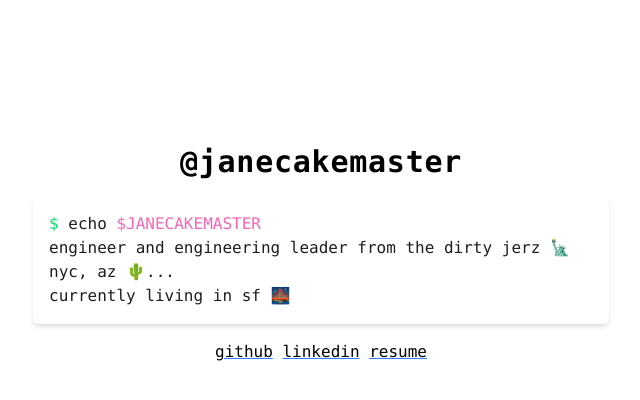
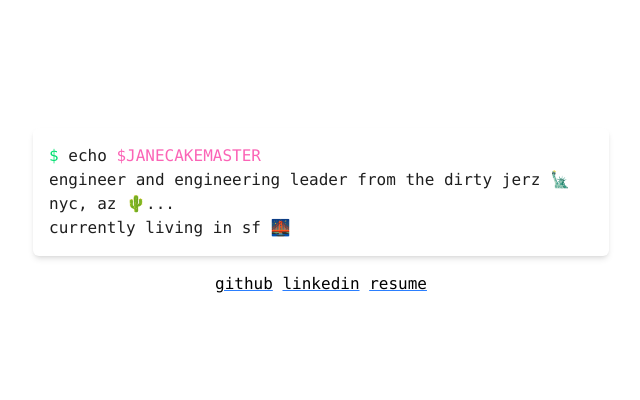
Before and after one commit to janecakemaster/janecakemaster.github.io, a React (Vite) app: page / in a window 1280 px wide. Shown: the top 400 px of the page, without its empty margins (319-959 px from the left). Built offline with nearby package versions, Linux system fonts and the light colour scheme.

Commit message:
remove name header

```diff
--- a/src/App.tsx
+++ b/src/App.tsx
@@ -1,30 +1,25 @@
-import { useState } from "react";
 import "./App.css";
 import Home from "./Home";
-import Resume from "./Resume";
-import { ButtonLink } from "./components/ButtonLink";
+import { Print } from "./Print";
 import { Link } from "./components/Link";
 
 function App() {
-  const [useResume, setUseResume] = useState(false);
+  if (window.location.hash === "#/print") {
+    return <Print />;
+  }
 
   return (
     <div className="grid min-h-screen font-mono">
       <main className="justify-self-center self-start pt-24">
-        <h1 className="text-3xl font-bold tracking-wide py-4">
-          @janecakemaster
-        </h1>
         <div className="w-[36rem] text-left rounded-md p-4 bg-white text-[#1e1e1e] dark:bg-[#1e1e1e] dark:text-[#f1f1f1] shadow-md shadow-[#000000]/10">
-          {useResume ? <Resume /> : <Home />}
+          <Home />
         </div>
         <div className="text-left place-self-center pt-4">
           <Link href="https://github.com/janecakemaster">github</Link>{" "}
           <Link href="https://linkedin.com/in/janecakemaster">linkedin</Link>{" "}
-          {useResume ? (
-            <ButtonLink onClick={() => setUseResume(false)}>home</ButtonLink>
-          ) : (
-            <ButtonLink onClick={() => setUseResume(true)}>resume</ButtonLink>
-          )}
+          <Link href="#/print" target="_blank">
+            resume
+          </Link>
         </div>
       </main>
     </div>
```
